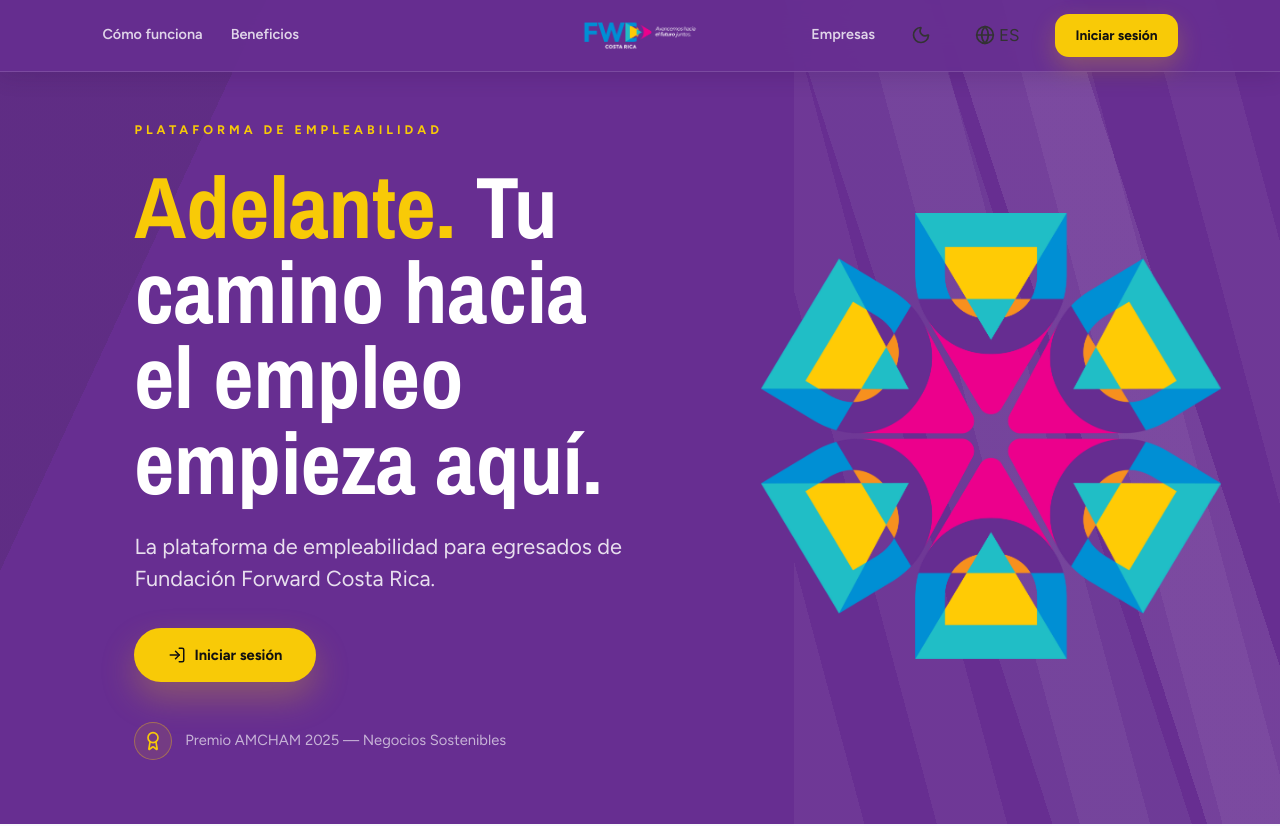
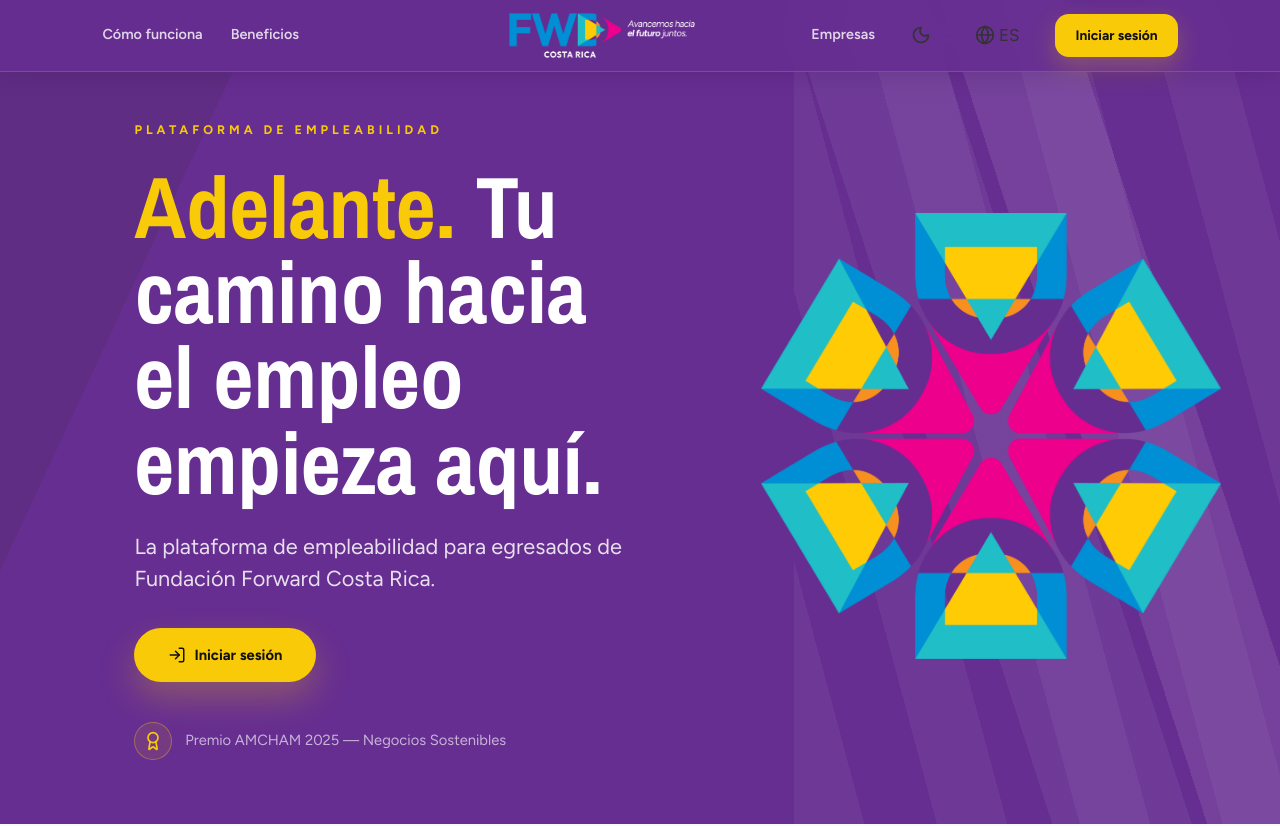
Before and after one commit to keylorforward-prog/Grupo-5-FWD-Marketplace, a React (Vite) app in the folder Frontend/: page / in a window 1280 px wide. Shown: the top 826 px of the page. Built offline with nearby package versions, Linux system fonts and the light colour scheme; no server answers.

Commit message:
Pequeños diseños de logos

```diff
--- a/Frontend/src/components/landingComponents/StatsSection.jsx
+++ b/Frontend/src/components/landingComponents/StatsSection.jsx
@@ -27,10 +27,6 @@ export default function StatsSection() {
       {/* Logos strip */}
       <div className="partners-strip">
         <p className="partners-label">{t('landing.partners', 'Con la confianza de empresas líderes')}</p>
-        <div className="partners-logos">
-          <img src="/Imgs/Logotipo/Digital/FWD - Logotipo-01.jpg" alt="FWD" className="partner-logo" />
-          <img src="/Imgs/Logotipo/Digital/FWD - Logotipo-01.jpg" alt="FWD" className="partner-logo partner-logo-wide" />
-        </div>
       </div>
     </section>
   );
--- a/Frontend/src/pages/landing/Landing.css
+++ b/Frontend/src/pages/landing/Landing.css
@@ -332,13 +332,13 @@ main { overflow: hidden; }
 /* Navbar center logo */
 .landing-navbar-logo {
   position: absolute;
-  left: 50%;
+  left: 47%;
   transform: translateX(-50%);
 }
 
 .navbar-logo-img {
-  height: 38px;
-  max-width: 132px;
+  height: 100px;
+  max-width: 200px;
   width: auto;
   object-fit: contain;
   transition: var(--t-base);
```
